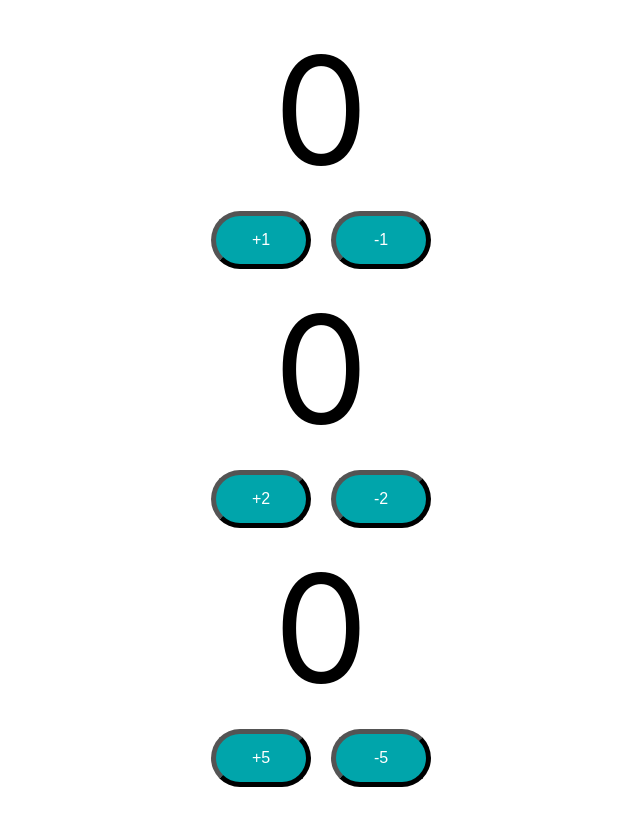
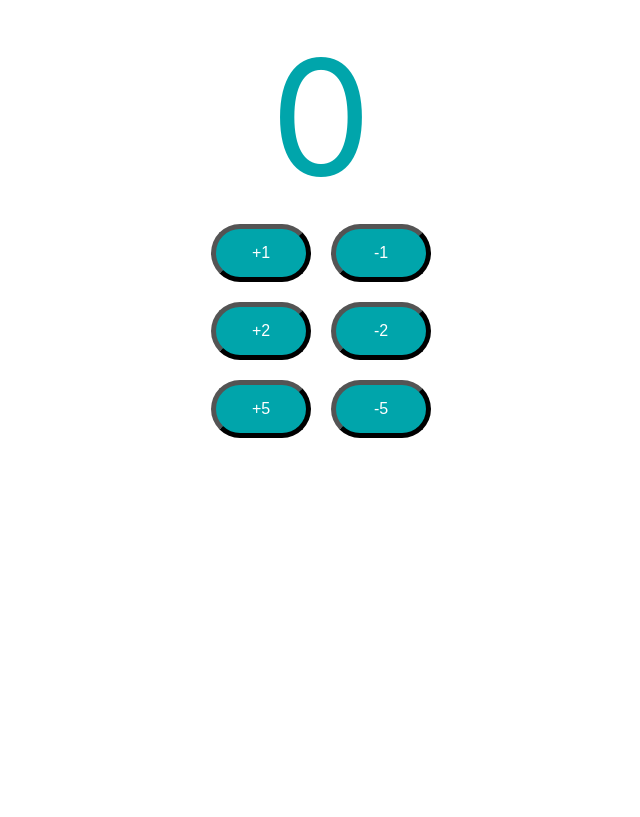
Before and after one commit to Jun-design-sketch/react-java-db-app, a React (Create React App) app in the folder 01-frontend/todo-app/: page / in a window 1280 px wide. Shown: the whole page, without its empty margins (319-959 px from the left). Built offline with nearby package versions, Linux system fonts and the light colour scheme.

Commit message:
global status

```diff
--- a/01-frontend/todo-app/src/App.js
+++ b/01-frontend/todo-app/src/App.js
@@ -1,28 +1,14 @@
 import './App.css';
-import LearningComponent from './components/learning-examples/LearningComponent';
+import CounterButton from './components/counter/Counter'
 import Counter from './components/counter/Counter'
 
 function App() {
   return (
     <div className="App">
-      {/* <LearningComponent /> */}
-      {/* <PlayingWithProps property1="value1" property2="value2" /> */}
       <Counter />
-      <Counter by={2}/>
-      <Counter by={5}/>
     </div>
   );
 }
-
-// {property1: 'value1', property2: 'value2'}
-// function PlayingWithProps(properties){
-//   console.log(properties.property1)
-//   console.log(properties.property2)
-
-//   return (
-//     <div>Props</div>
-//   )
-// }
 
 // object notation and property name
 function PlayingWithProps({property1, property2}){
--- a/01-frontend/todo-app/src/components/counter/Counter.css
+++ b/01-frontend/todo-app/src/components/counter/Counter.css
@@ -11,6 +11,11 @@
 }
 
 .count {
-  font-size: 150px;
+  font-size: 50px;
   padding: 20px;
 }
+
+.totalCount {
+  color:#00a5ab;
+  font-size: 160px;
+}
--- a/01-frontend/todo-app/src/components/counter/Counter.jsx
+++ b/01-frontend/todo-app/src/components/counter/Counter.jsx
@@ -2,48 +2,74 @@
 import { PropTypes } from 'prop-types';
 import './Counter.css'
 
-export default function Counter({by}) {
+export default function Counter(){
 
-  // array [0, f]
-  // declaration of state makes array
+  const [count, setCount] = useState(0);
+
+  function incrementCounterParentFunction(by){
+    setCount(count + by)
+  }
+
+  function decrementCounterParentFunction(by){
+    setCount(count - by)
+  }
+
+  function someMethodInParent(){
+    console.log('parent method called')
+  }
+
+  return(
+    <>
+      <span className="totalCount">{count}</span>
+      <CounterButton by={1}
+        incrementMethod={incrementCounterParentFunction}
+        decrementMethod={decrementCounterParentFunction}/>
+      <CounterButton by={2}
+        incrementMethod={incrementCounterParentFunction}
+        decrementMethod={decrementCounterParentFunction}/>
+      <CounterButton by={5}
+        incrementMethod={incrementCounterParentFunction}
+        decrementMethod={decrementCounterParentFunction}/>
+    </>
+  )
+}
+
+function CounterButton({by, incrementMethod, decrementMethod}) {
+
   // [value, function]
-  // to use easiest way, use array left side
-  // for example
   // const array = [1, 2]
   // const [firstElt, secondElt] = array
   const [count, setCount] = useState(0);
 
-  console.log(by)
-
-  function incrementCounterFunction() {
-
+  function incrementCounterButtonFunction() {
     setCount(count + by);
+    incrementMethod(by);
   }
 
-  function decresementCounterFunction(){
-
+  function decresementCounterButtonFunction(){
     setCount(count - by);
+    decrementMethod(by);
   }
 
   return (
-    <div className="Counter">
-      <span className="count">{count}</span>
+    <div className="CounterButton">
       <div>
         <button className="counterButton"
-                onClick={incrementCounterFunction}
+                onClick={incrementCounterButtonFunction}
         >+{by}</button>
         <button className="counterButton"
-                onClick={decresementCounterFunction}
+                onClick={decresementCounterButtonFunction}
         >-{by}</button>
       </div>
     </div>
   )
+
 }
 
-Counter.propTypes = {
+CounterButton.propTypes = {
   by: PropTypes.number
 }
 
-Counter.defaultProps = {
+CounterButton.defaultProps = {
   by: 1
 }
```
